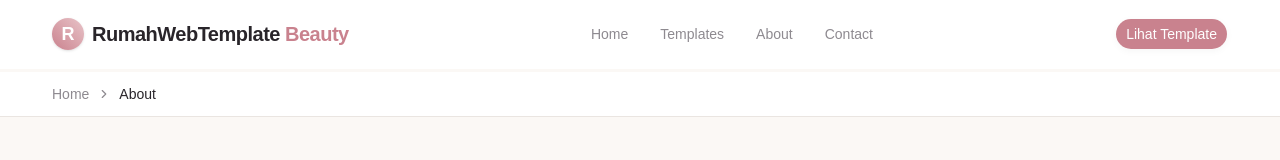
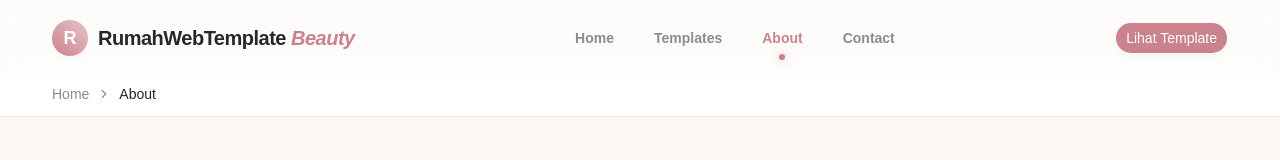
Before and after one commit to AnggiAdnanFauzi/tugas-rumah-web-templet, a React (Vite) app in the folder rumah-templet-beauty/: page /about in a window 1280 px wide. Shown: the top 160 px of the page. Built offline with nearby package versions, Linux system fonts and the light colour scheme.

Commit message:
Update Navbar to premium look with active route indicators

```diff
--- a/rumah-templet-beauty/src/components/layout/Navbar.jsx
+++ b/rumah-templet-beauty/src/components/layout/Navbar.jsx
@@ -1,5 +1,6 @@
 import { useState, useEffect } from "react";
 import { Menu, X } from "lucide-react";
+import { Link, useLocation } from "react-router-dom";
 import { siteConfig } from "../../config/site";
 import { cn } from "../../lib/utils";
 import { Button } from "../ui/Button";
@@ -7,10 +8,11 @@ import { Button } from "../ui/Button";
 export function Navbar() {
   const [isScrolled, setIsScrolled] = useState(false);
   const [isMobileMenuOpen, setIsMobileMenuOpen] = useState(false);
+  const location = useLocation();
 
   useEffect(() => {
     const handleScroll = () => {
-      setIsScrolled(window.scrollY > 10);
+      setIsScrolled(window.scrollY > 20);
     };
     window.addEventListener("scroll", handleScroll);
     return () => window.removeEventListener("scroll", handleScroll);
@@ -19,42 +21,61 @@ export function Navbar() {
   return (
     <header
       className={cn(
-        "fixed top-0 w-full z-50 transition-all duration-300 border-b",
+        "fixed top-0 w-full z-50 transition-all duration-500",
         isScrolled
-          ? "bg-white/90 backdrop-blur-md border-beauty-border shadow-beauty-sm py-3"
-          : "bg-white border-transparent py-4"
+          ? "bg-white/85 backdrop-blur-xl border-b border-beauty-border shadow-beauty-sm py-3"
+          : "bg-white/60 backdrop-blur-sm border-b border-transparent py-5"
       )}
     >
       <div className="beauty-container">
         <div className="flex items-center justify-between">
           {/* Logo */}
           <div className="flex-shrink-0 flex items-center">
-            <a href="/" className="flex items-center gap-2 group">
-              <div className="w-8 h-8 rounded-full bg-gradient-to-tr from-beauty-primary to-beauty-secondary flex items-center justify-center text-white font-bold text-lg shadow-sm group-hover:scale-105 transition-transform">
+            <Link to="/" className="flex items-center gap-2.5 group">
+              <div className="w-9 h-9 rounded-full bg-gradient-to-tr from-beauty-primary to-beauty-secondary flex items-center justify-center text-white font-bold text-lg shadow-beauty-sm group-hover:scale-105 group-hover:shadow-beauty-md transition-all duration-300">
                 R
               </div>
               <span className="font-semibold text-xl tracking-tight text-beauty-foreground">
-                RumahWebTemplate <span className="text-beauty-primary">Beauty</span>
+                RumahWebTemplate <span className="text-beauty-primary font-bold italic">Beauty</span>
               </span>
-            </a>
+            </Link>
           </div>
 
           {/* Desktop Nav */}
           <nav className="hidden md:flex items-center space-x-1 lg:space-x-2">
-            {siteConfig.mainNav.map((item) => (
-              <a
+            {siteConfig.mainNav.map((item) => {
+              const isActive = location.pathname === item.href || (item.href !== "/" && location.pathname.startsWith(item.href));
+
+              return (
+                <Link
                   key={item.title}
-                href={item.href}
-                className="px-3 py-2 text-sm font-medium text-beauty-muted hover:text-beauty-primary transition-colors rounded-md hover:bg-beauty-surface-hover"
+                  to={item.href}
+                  className={cn(
+                    "relative px-4 py-2 text-sm font-semibold transition-all duration-300 rounded-full group",
+                    isActive
+                      ? "text-beauty-primary"
+                      : "text-beauty-muted hover:text-beauty-foreground hover:bg-beauty-surface-hover"
+                  )}
                 >
                   {item.title}
-              </a>
-            ))}
+
+                  {/* Active Indicator (Dot) */}
+                  {isActive && (
+                    <span className="absolute -bottom-1 left-1/2 -translate-x-1/2 w-1.5 h-1.5 rounded-full bg-beauty-primary shadow-[0_0_8px_rgba(183,110,121,0.6)]"></span>
+                  )}
+
+                  {/* Hover Underline Effect for inactive links */}
+                  {!isActive && (
+                    <span className="absolute bottom-1 left-1/2 -translate-x-1/2 w-0 h-0.5 bg-beauty-primary/50 transition-all duration-300 group-hover:w-1/2 rounded-full opacity-0 group-hover:opacity-100"></span>
+                  )}
+                </Link>
+              );
+            })}
           </nav>
 
           {/* Desktop CTA */}
           <div className="hidden md:flex items-center">
-            <Button as="a" href="/templates" variant="primary" size="default" className="rounded-full shadow-beauty-sm">
+            <Button as={Link} to="/templates" variant="primary" size="default" className="rounded-full shadow-beauty-sm hover:shadow-beauty-md hover:-translate-y-0.5 transition-all duration-300">
               Lihat Template
             </Button>
           </div>
@@ -63,7 +84,7 @@ export function Navbar() {
           <div className="md:hidden flex items-center">
             <button
               type="button"
-              className="text-beauty-muted hover:text-beauty-primary p-2"
+              className="text-beauty-muted hover:text-beauty-primary p-2 transition-colors"
               onClick={() => setIsMobileMenuOpen(!isMobileMenuOpen)}
             >
               <span className="sr-only">Open main menu</span>
@@ -78,26 +99,39 @@ export function Navbar() {
       </div>
 
       {/* Mobile Menu */}
-      {isMobileMenuOpen && (
-        <div className="md:hidden bg-white border-b border-beauty-bg-tertiary shadow-lg absolute w-full left-0 top-full">
-          <div className="px-4 pt-2 pb-6 space-y-1 sm:px-6">
-            {siteConfig.mainNav.map((item) => (
-              <a
+      <div
+        className={cn(
+          "md:hidden absolute w-full left-0 top-full bg-white/95 backdrop-blur-xl border-b border-beauty-bg-tertiary shadow-lg transition-all duration-300 overflow-hidden origin-top",
+          isMobileMenuOpen ? "max-h-[400px] opacity-100" : "max-h-0 opacity-0 pointer-events-none"
+        )}
+      >
+        <div className="px-4 pt-3 pb-6 space-y-1 sm:px-6">
+          {siteConfig.mainNav.map((item) => {
+            const isActive = location.pathname === item.href || (item.href !== "/" && location.pathname.startsWith(item.href));
+
+            return (
+              <Link
                 key={item.title}
-                href={item.href}
-                className="block px-3 py-3 text-base font-medium text-beauty-muted hover:text-beauty-primary hover:bg-beauty-surface-hover rounded-md"
+                to={item.href}
+                onClick={() => setIsMobileMenuOpen(false)}
+                className={cn(
+                  "block px-4 py-3 text-base font-semibold rounded-xl transition-colors",
+                  isActive
+                    ? "bg-beauty-primary/10 text-beauty-primary border-l-4 border-beauty-primary"
+                    : "text-beauty-muted hover:text-beauty-primary hover:bg-beauty-surface-hover border-l-4 border-transparent"
+                )}
               >
                 {item.title}
-              </a>
-            ))}
-            <div className="pt-4">
-              <Button as="a" href="/templates" variant="primary" size="lg" className="w-full rounded-xl">
+              </Link>
+            );
+          })}
+          <div className="pt-5 px-2">
+            <Button as={Link} to="/templates" onClick={() => setIsMobileMenuOpen(false)} variant="primary" size="lg" className="w-full rounded-xl shadow-beauty-md">
               Lihat Template
             </Button>
           </div>
         </div>
       </div>
-      )}
     </header>
   );
 }
```
Lines whose indentation alone changed are shown as unchanged.
